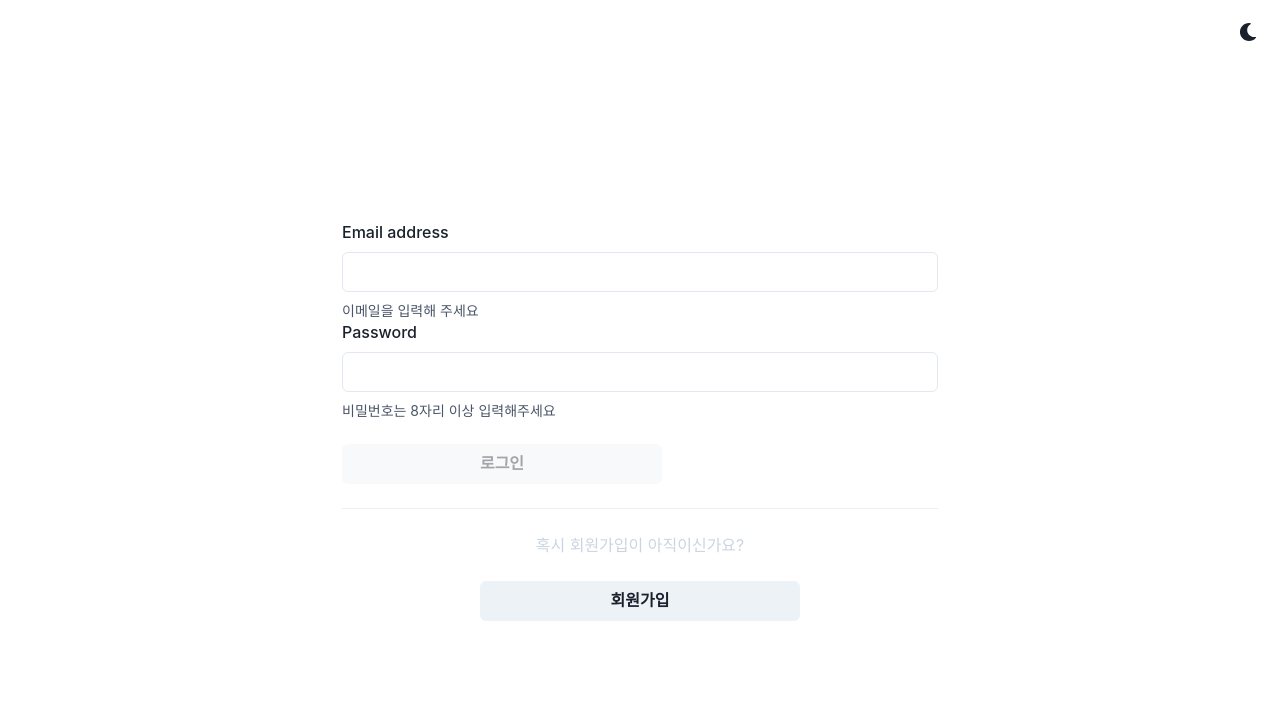
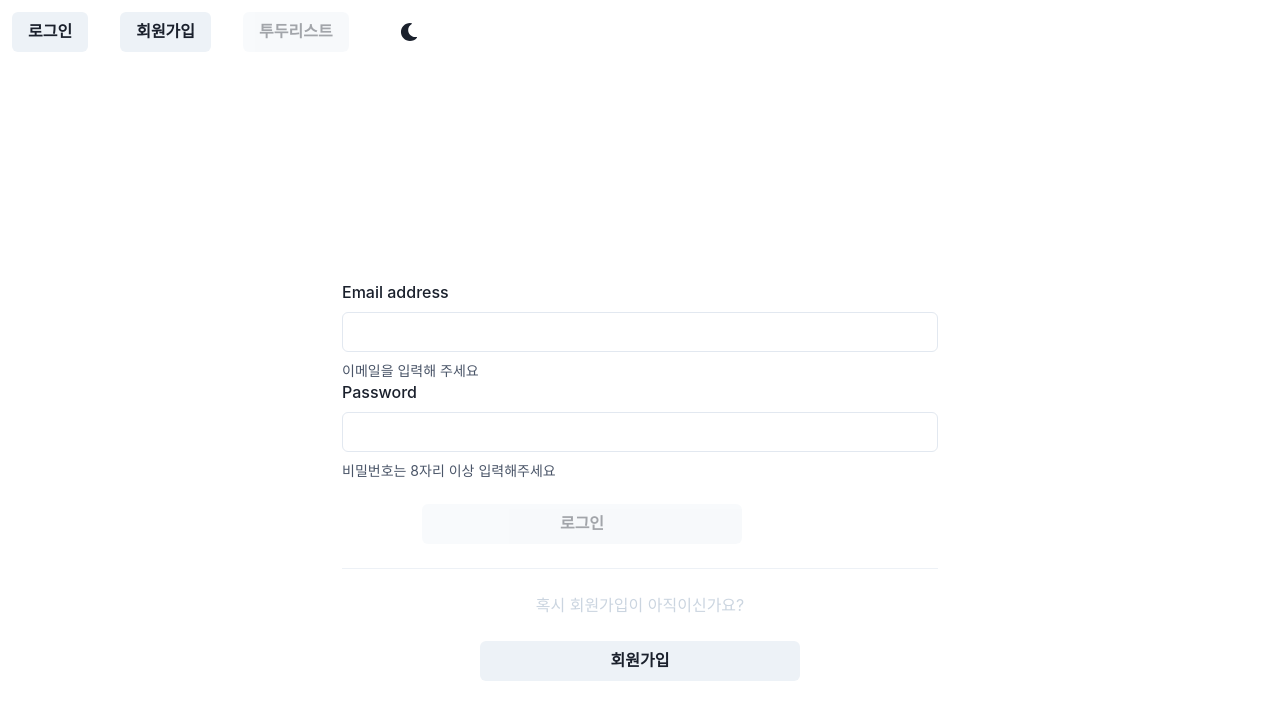
Before and after one commit to zerosial/React-Redux-Todolist-withLogin, a React (Create React App) app: page /signin in a window 1280 px wide. Shown: the top 720 px of the page. Built offline with nearby package versions, Linux system fonts and the light colour scheme.

Commit message:
feat: 메뉴바 추가

```diff
--- a/src/App.tsx
+++ b/src/App.tsx
@@ -1,13 +1,11 @@
 import * as React from "react";
 import { ChakraProvider, Grid, theme } from "@chakra-ui/react";
-import { ColorModeSwitcher } from "./ColorModeSwitcher";
 import { RouterProvider } from "react-router-dom";
 import { router } from "./routes";
 
 export const App = () => (
   <ChakraProvider theme={theme}>
     <Grid minH="100vh" p={3}>
-      <ColorModeSwitcher justifySelf="flex-end" />
       <RouterProvider router={router} />
     </Grid>
   </ChakraProvider>
--- a/src/components/Sign/SignForm.tsx
+++ b/src/components/Sign/SignForm.tsx
@@ -48,6 +48,7 @@ const SignForm = ({ title, onSubmit }: SignFormProps) => {
         <Button
           type="submit"
           mb={6}
+          ml={20}
           data-testid="signin-button"
           w={80}
           isDisabled={isDisabled}
--- a/src/pages/Home.tsx
+++ b/src/pages/Home.tsx
@@ -1,9 +1,10 @@
-import { Container, Heading } from "@chakra-ui/react";
+import { Button, Container, Flex, Heading } from "@chakra-ui/react";
+import { Link } from "react-router-dom";
 
 const Home = () => {
   return (
     <Container maxW={"100%"} p={"16px"}>
-      <Heading>Home</Heading>
+      <Heading mb={4}>Home</Heading>
     </Container>
   );
 };
--- a/src/pages/Layout.tsx
+++ b/src/pages/Layout.tsx
@@ -1,10 +1,35 @@
-import { Outlet } from "react-router-dom";
+import { Flex, Button } from "@chakra-ui/react";
+import { ColorModeSwitcher } from "ColorModeSwitcher";
+import { useState, useEffect } from "react";
+import { Link, Outlet, useNavigate } from "react-router-dom";
 
 const Layout = () => {
+  const [isAuth, setIsAuth] = useState(false);
+  const navigate = useNavigate();
+
+  useEffect(() => {
+    const token = window.localStorage.getItem("access_token");
+    if (token) {
+      setIsAuth(true);
+    }
+  }, [navigate]);
+
   return (
-    <div>
+    <>
+      <Flex gap={8} h={40}>
+        <Link to={"/signin"}>
+          <Button isDisabled={isAuth}>로그인</Button>
+        </Link>
+        <Link to={"/signup"}>
+          <Button isDisabled={isAuth}>회원가입</Button>
+        </Link>
+        <Link to={"/todo"}>
+          <Button isDisabled={!isAuth}>투두리스트</Button>
+        </Link>
+        <ColorModeSwitcher />
+      </Flex>
       <Outlet />
-    </div>
+    </>
   );
 };
 
```
